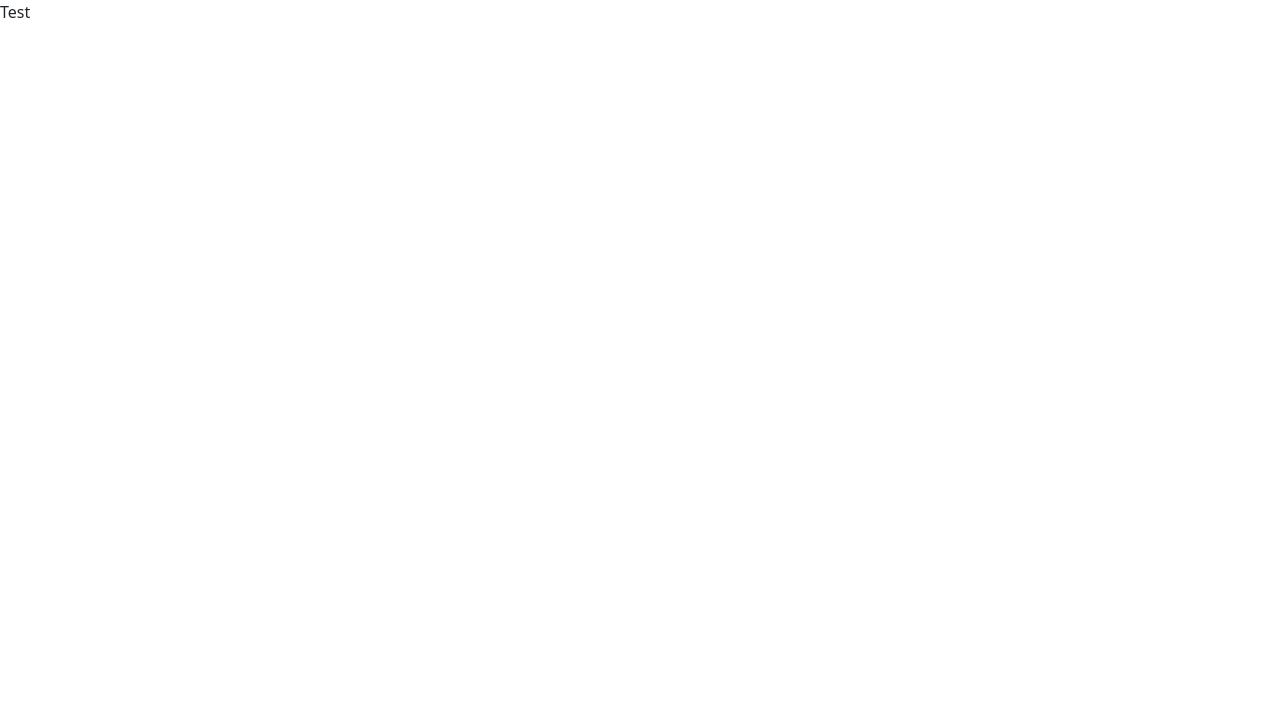
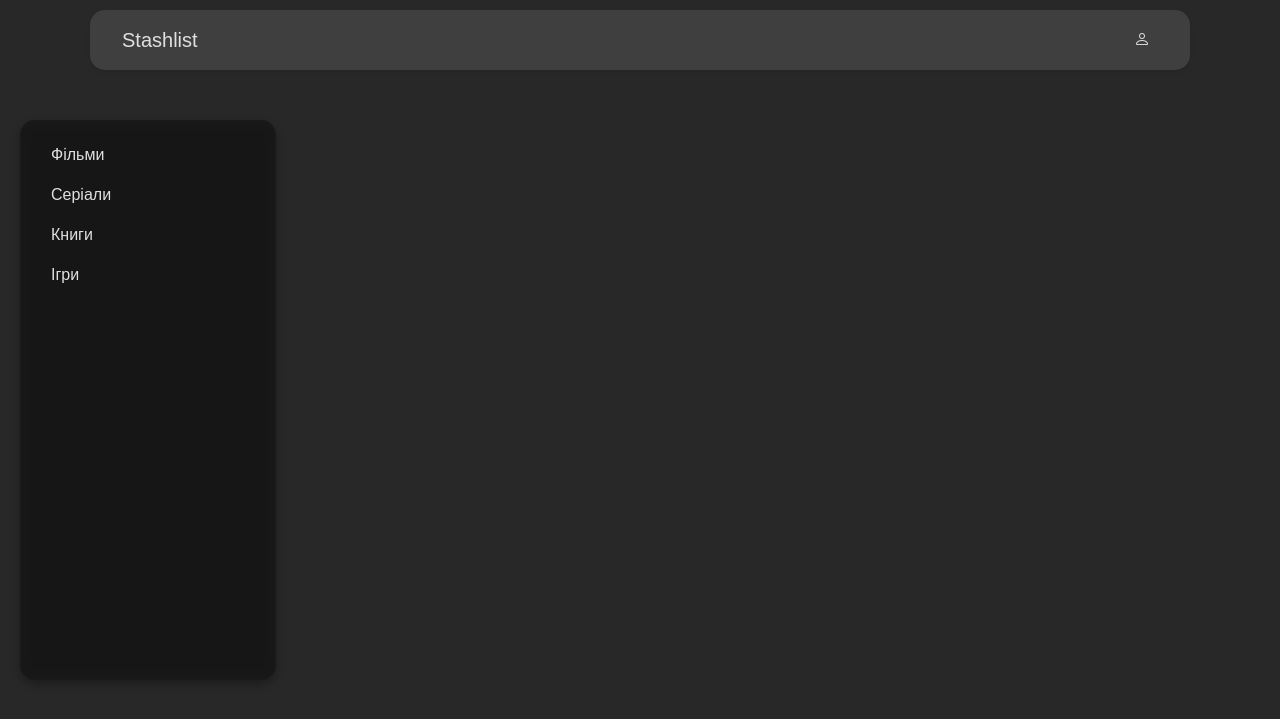
Before and after one commit to Vodzinskyi/stashlist, a Django app: page / in a window 1280 px wide. Before the commit the part shown is almost empty. Shown: the top 719 px of the page. Run offline with Django 5.2, Linux system fonts and the light colour scheme; some libraries are stand-ins or nearby versions.

Commit message:
Add skeleton structure for main page

```diff
--- a/apps/core/templates/base.html
+++ b/apps/core/templates/base.html
@@ -1,3 +1,4 @@
+{% load static %}
 <!DOCTYPE html>
 <html lang="en">
 <head>
@@ -5,6 +6,8 @@
     <meta name="viewport" content="width=device-width, initial-scale=1.0">
     <title>Stashlist</title>
     <link href="https://cdn.jsdelivr.net/npm/bootstrap@5.3.3/dist/css/bootstrap.min.css" rel="stylesheet">
+    <link href="https://cdn.jsdelivr.net/npm/bootstrap-icons/font/bootstrap-icons.css" rel="stylesheet">
+    <link rel="stylesheet" href="{% static 'css/styles.css' %}">
 
 </head>
 <body>
--- a/apps/core/templates/index.html
+++ b/apps/core/templates/index.html
@@ -1,5 +1,16 @@
 {% extends "base.html" %}
 
 {% block content %}
-Test
+{% include 'navbar.html' %}
+
+    <div class="container-fluid">
+        <div class="row">
+            <div class="col-md-3">
+                {% include 'sidebar.html' %}
+            </div>
+            <div class="col-md-9">
+                {% block main_content %}{% endblock %}
+            </div>
+        </div>
+    </div>
 {% endblock %}
--- /dev/null
+++ b/apps/core/templates/navbar.html
@@ -0,0 +1,20 @@
+<div class="nav-container">
+    <nav class="navbar navbar-expand-lg navbar-light shadow-sm">
+        <div class="container-fluid">
+            <a class="navbar-brand" href="#">Stashlist</a>
+            <button class="navbar-toggler" type="button" data-bs-toggle="collapse" data-bs-target="#navbarNav"
+                    aria-controls="navbarNav" aria-expanded="false" aria-label="Toggle navigation">
+                <span class="navbar-toggler-icon"></span>
+            </button>
+            <div class="collapse navbar-collapse" id="navbarNav">
+                <ul class="navbar-nav ms-auto">
+                    <li class="nav-item">
+                        <a class="nav-link" href="#">
+                            <i class="bi bi-person"></i>
+                        </a>
+                    </li>
+                </ul>
+            </div>
+        </div>
+    </nav>
+</div>
--- /dev/null
+++ b/apps/core/templates/sidebar.html
@@ -0,0 +1,8 @@
+<div class="sidebar">
+    <ul class="list-group">
+        <li class="list-group-item">Фільми</li>
+        <li class="list-group-item">Серіали</li>
+        <li class="list-group-item">Книги</li>
+        <li class="list-group-item">Ігри</li>
+    </ul>
+</div>
--- a/static/css/styles.css
+++ b/static/css/styles.css
@@ -0,0 +1,55 @@
+
+body {
+    background-color: #282828;
+    color: #E0E0E0;
+    font-family: 'Arial', sans-serif;
+}
+
+.nav-container {
+    position: fixed;
+    top: 10px;
+    left: 50%;
+    transform: translateX(-50%);
+    width: 90%;
+    max-width: 1100px;
+    z-index: 1050;
+}
+
+.navbar {
+    border-radius: 15px;
+    padding: 10px 20px;
+    background-color: #3f3f3f;
+    box-shadow: 0px 4px 6px rgba(0, 0, 0, 0.1);
+}
+
+.navbar a {
+    color: #E0E0E0;
+}
+
+.sidebar {
+    position: fixed;
+    left: 20px;
+    top: 50%;
+    transform: translateY(-50%);
+    min-width: 250px;
+    min-height: 300px;
+    width: 20vw;
+    height: 70vh;
+    padding: 15px;
+    background: rgba(0, 0, 0, 0.3);
+    backdrop-filter: brightness(0.8) blur(8px);
+    border-radius: 15px;
+    box-shadow: 0px 4px 10px rgba(0, 0, 0, 0.3);
+    color: #E0E0E0;
+}
+
+.sidebar .list-group-item {
+    background: transparent;
+    border: none;
+    color: #E0E0E0;
+}
+
+.sidebar .list-group-item:hover {
+    background: rgba(255, 255, 255, 0.1);
+    border-radius: 8px;
+}
```
Also changed, not shown: stashlist/settings.py (+6 -1 lines).
